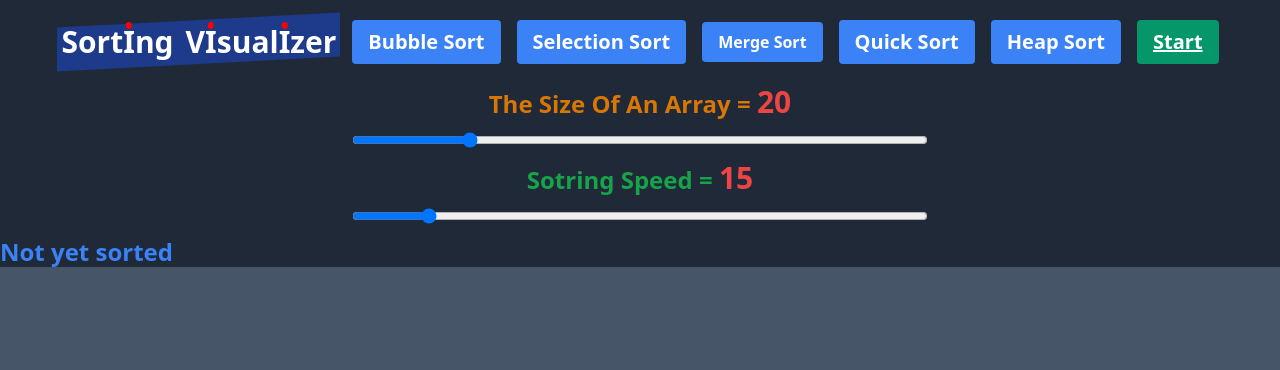
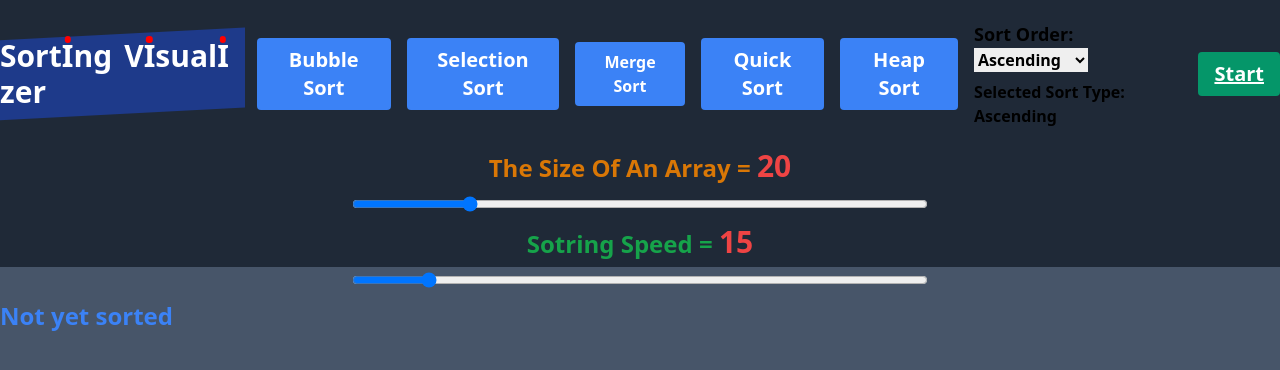
Before and after one commit to Mohab0P/Visualising_Sortin_Algorithms, a React (Vite) app: page / in a window 1280 px wide. Shown: the top 370 px of the page. Built offline with nearby package versions, Linux system fonts and the light colour scheme.

Commit message:
add the ability to the user to choose between  Ascending or  Descending --TODO  design nav  implement all the other  algorithms

```diff
--- a/src/algorithms/BubbleSort.tsx
+++ b/src/algorithms/BubbleSort.tsx
@@ -1,27 +1,28 @@
-// BubbleSort.tsx
-
 const swap = (array: number[], i: number, j: number) => {
   const temp = array[i];
   array[i] = array[j];
   array[j] = temp;
 };
 
-  export const BubbleSort = (array: number[]) => {
+export const BubbleSort = (array: number[], sortType: string) => {
   const dupBlocks: number[] = array.slice();
   const animArr: number[][] = [];
+  const startTime = performance.now();
 
-    const startTime = performance.now();
+  const isAscending = sortType === ">";
 
   for (let i = 0; i < dupBlocks.length; i++) {
     for (let j = 0; j < dupBlocks.length - i - 1; j++) {
-        if (dupBlocks[j] > dupBlocks[j + 1]) {
+      const condition = isAscending ? dupBlocks[j] > dupBlocks[j + 1] : dupBlocks[j] < dupBlocks[j + 1];
+      if (condition) {
         animArr.push([j, j + 1]);
         swap(dupBlocks, j, j + 1);
       }
     }
   }
+
   const endTime = performance.now();
   const timeTaken = endTime - startTime;
-    console.log(`Time taken: ${timeTaken}ms`);
+  console.log(`Time taken: ${timeTaken.toFixed(2)}ms`); // Log with two decimal precision
   return { dupBlocks, animArr, timeTaken };
 };
--- a/src/components/Nav.tsx
+++ b/src/components/Nav.tsx
@@ -20,15 +20,23 @@ const Nav: React.FC<NavProps> = ({ className }) => {
     setSorted,
     raing,
     setRaining,
-    sortType,
-    setSortType
+
   } = useArrayContext();
   const [timeTaken, setTimeTaken] = useState<number | null>(null);
+
+  const [sortType, setSortType] = useState(">"); // Default to Ascending
+
+  // Handle change event from the select dropdown
+  const handleSortChange = (e) => {
+    const selectedValue = e.target.value;
+    setSortType(selectedValue);
+  };
+
   const sort = () => {
     switch (sortingAlgorithm) {
       case "BubbleSort": {
 
-        const { dupBlocks, animArr,timeTaken} = BubbleSort(array);
+        const { dupBlocks, animArr,timeTaken} = BubbleSort(array,sortType);
         setTimeTaken(timeTaken);
         animateDivs(dupBlocks, animArr, speed, setArray);
         break;
@@ -128,6 +136,19 @@ const Nav: React.FC<NavProps> = ({ className }) => {
         >
           Heap Sort
         </button>
+    <div>
+      <label htmlFor="sortOrder" className="text-lg">
+        Sort Order:
+      </label>
+      <select id="sortOrder" value={sortType} onChange={handleSortChange}>
+        <option value=">">Ascending</option>
+        <option value="<">Descending</option>
+      </select>
+
+      <div className="mt-2">
+        <p>Selected Sort Type: {sortType === ">" ? "Ascending" : "Descending"}</p>
+      </div>
+    </div>
         <button
           className="bg-emerald-600 hover:bg-emerald-800 text-white font-bold py-2 px-4 rounded text-xl underline  transition-all active:scale-95 "
           onClick={() => sort()}
@@ -175,6 +196,7 @@ const Nav: React.FC<NavProps> = ({ className }) => {
         />
       </div>
       <h1 className="text-blue-500 text-2xl">
+
   {timeTaken !== null ? `Time taken: ${timeTaken.toFixed(2)} milliseconds` : 'Not yet sorted'}
 </h1>
 
--- a/src/utils/ArrayProvider.tsx
+++ b/src/utils/ArrayProvider.tsx
@@ -1,7 +1,7 @@
 import React, { createContext, useContext, useEffect, useState } from "react";
 
 type SortingAlgorithm = 'none'|'BubbleSort' | 'SelectionSort' | 'InsertionSort' | 'MergeSort' | 'QuickSort' | 'HeapSort';
-type SortType= 'Ascending'|'Descending';
+
 
 const ArrayContext = createContext({
   size: 50,
@@ -12,8 +12,7 @@ const ArrayContext = createContext({
   setSortingAlgorithm: (algorithm: SortingAlgorithm) => {},
   array: [] as number[],
   setArray: (newArray: number[]) => {},
-  sortType: 'Ascending' as SortType,
-  setSortType: (sortType: SortType) => {},
+
   sorted: false,
   setSorted: (sorted: boolean) => {},
   raing: false,
@@ -29,7 +28,6 @@ const ArrayProvider: React.FC<{ children: React.ReactNode }> = ({
   const [speed, setSpeed] = useState(15);
   const [sortingAlgorithm,setSortingAlgorithm]=useState<SortingAlgorithm>('none')
   const [array,setArray]=useState<number[]>([])
-  const [sortType,setSortType]=useState<SortType>('Ascending')
   const [sorted,setSorted]=useState <boolean>(false)
   const [raing,setRaining]=useState<boolean>(false)
 
@@ -43,7 +41,7 @@ const ArrayProvider: React.FC<{ children: React.ReactNode }> = ({
 
 
   return (
-    <ArrayContext.Provider value={{ size, setSize, speed, setSpeed, sortingAlgorithm, setSortingAlgorithm,array,setArray,sortType,setSortType,sorted,setSorted ,raing ,setRaining }}>      {children}
+    <ArrayContext.Provider value={{ size, setSize, speed, setSpeed, sortingAlgorithm, setSortingAlgorithm,array,setArray,sorted,setSorted ,raing ,setRaining }}>      {children}
     </ArrayContext.Provider>
   );
 };
```
Lines whose indentation alone changed are shown as unchanged.
